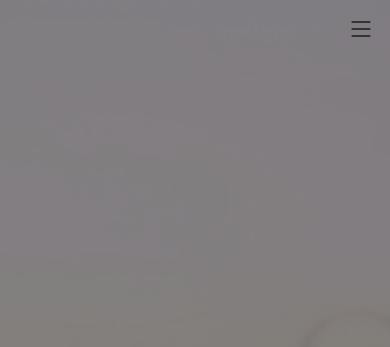
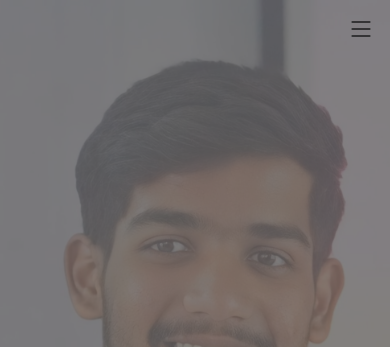
Before and after one commit to Vrajm12/Vrajm12, a plain HTML site: page index.html in a window 390 px wide. Shown: the top 347 px of the page. Drawn offline with nearby package versions, Linux system fonts and the light colour scheme.

Commit message:
Mobile photo bg and style.css changes

```diff
--- a/assets/css/style.css
+++ b/assets/css/style.css
@@ -277,9 +277,15 @@ h6 {
   height: 100vh;
   background: url("../img/hero-bg.jpg") top right no-repeat;
   background-size: cover;
+  background-position: center;
   position: relative;
 }
-
+@media (max-width: 991px) {
+  #hero {
+    background: url("../img/hero-bg-mobile.jpg") center center no-repeat;
+    background-size: cover;
+  }
+}
 @media (min-width: 992px) {
   #hero {
     padding-left: 160px;
```
Also changed, not shown: assets/img/hero-bg-mobile.jpg (added).
